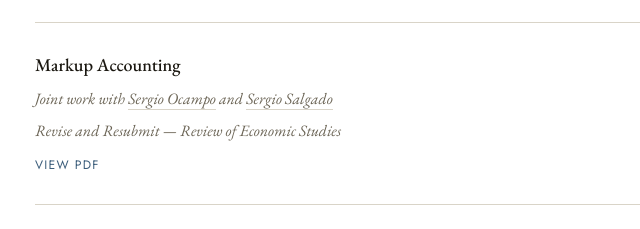
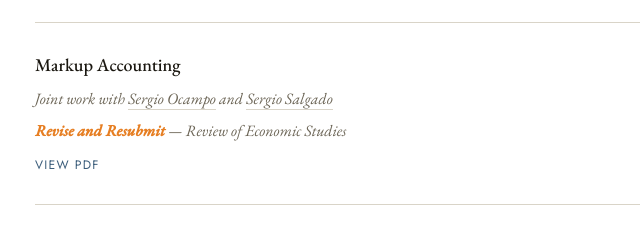
Before and after one commit to juansholguin/juansholguin.github.io, a plain HTML site: page index.html in a window 1280 px wide. Shown: the part 915-1144 px from the top of the page, 261-901 px from the left. Drawn offline with nearby package versions, Linux system fonts and the light colour scheme.

Commit message:
Update index.html

```diff
--- a/index.html
+++ b/index.html
@@ -661,7 +661,7 @@
             and
             <a href="https://sergiosalgado.net/" target="_blank" rel="noopener noreferrer">Sergio Salgado</a>
           </div>
-          <div class="paper-coauthors">Revise and Resubmit — Review of Economic Studies</div>          <div class="paper-links">
+          <div class="paper-coauthors"> <span style="color: #e67e22; font-weight: bold;">Revise and Resubmit</span> — Review of Economic Studies</div>          <div class="paper-links">
             <a class="paper-link" href="https://ocamp020.github.io/HOS_Markup_Accounting.pdf" target="_blank" rel="noopener noreferrer">View PDF</a>
           </div>
         </li>
```
